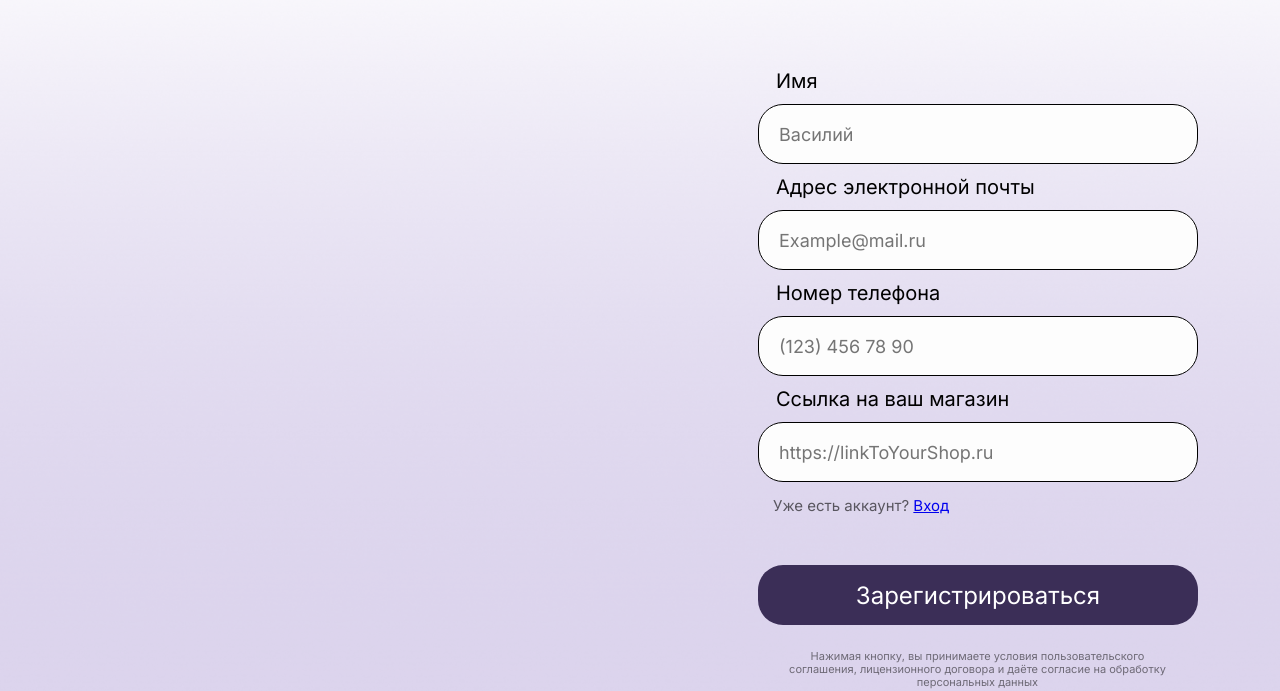
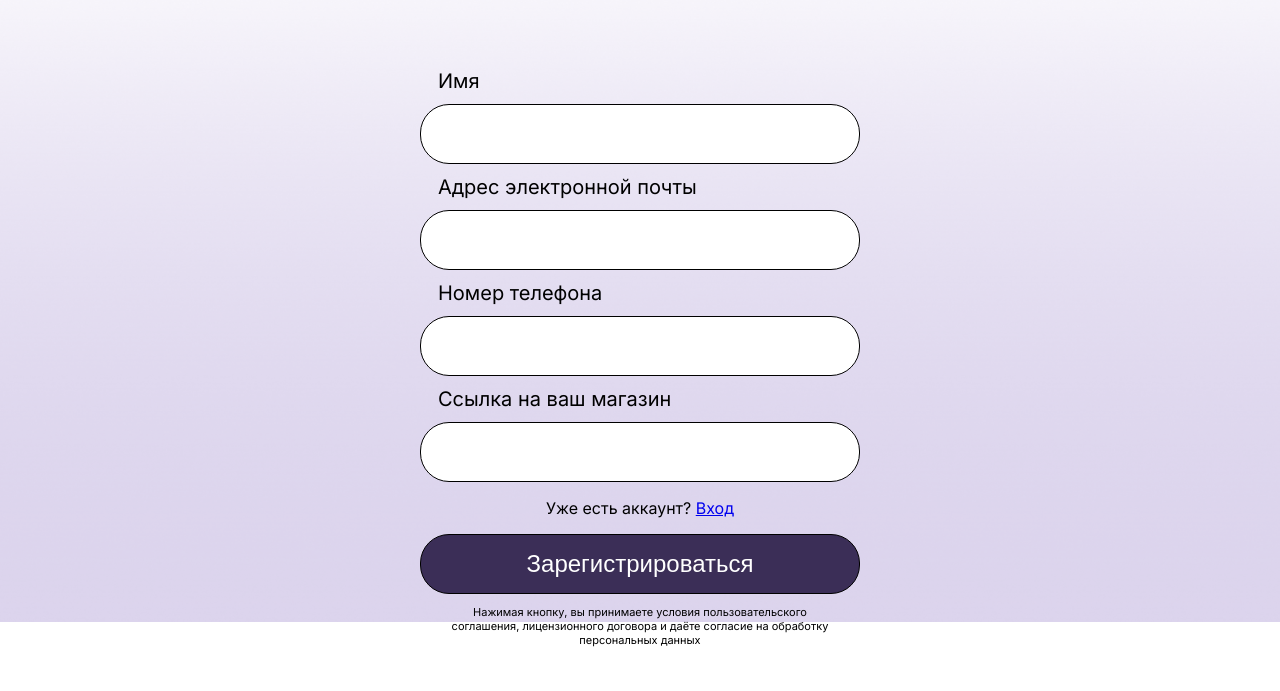
Before and after one commit to Vanek1ch/work, a plain HTML site: page static/html/registration.html in a window 1280 px wide. Shown: the part 178-869 px from the top of the page. After the commit the page ends 836 px from the top, so only its background shows below. Drawn offline with Linux system fonts and the light colour scheme.

Commit message:
added responsive to registration

```diff
--- a/static/css/registration/style.css
+++ b/static/css/registration/style.css
@@ -1,118 +1,101 @@
-* {
+html,
+body {
   margin: 0;
-  padding: 0;
-  list-style: none;
+  height: 100%;
 }
 
 body {
-  background-image: url("../../images/registration/Rectangle 61.png");
+  background-image: url("../../images/registration/Rectangle\ 61.png");
   background-repeat: no-repeat;
-  background-size: cover;
-  max-width: 1920px;
-  max-height: 1080px;
+  background-size:cover;
+
 }
 
-.logo_container {
-  margin-left: 825px;
-  margin-top: 85px;
-
+.header {
+  text-align: center;
   font-family: "Inter";
   font-style: normal;
   font-weight: 400;
-  font-size: 64px;
-  line-height: 77px;
-
+  font-size: max(50%, 64px);
   color: #000000;
 }
 
-.form_container {
+.header__inner {
+  padding-top: 85px;
+}
+
+.registration_form_container {
   margin-top: 74px;
-  margin-left: 758px;
+  display: flex;
+  flex-direction: column;
+  align-items: center;
+  justify-content: center;
+  flex-shrink: 1;
+}
+
+.input_form_container {
+  display: flex;
+  flex-shrink: 1;
+  flex-direction: column;
+  width: min(100%, 440px);
+}
+
+.name_label {
+  padding-top: 11px;
+    padding-bottom: 11px;
+    padding-left: 18px;
+    font-family: "Inter";
+    font-size:20px;
+    font-weight: 400;
+}
+
+.input_form {
+  display: flex;
+  flex-shrink: 1;
+  justify-content: center;
+  align-items: center;
+  box-sizing: border-box;
+  padding-left:30px;
+  min-height: 60px;
+  width: min(100%, 440px);
+  border-radius: 29px;
+  border: black 1px solid;
+  font-size: 30px;
   font-family: "Inter";
   font-style: normal;
   font-weight: 400;
-  font-size: 20px;
-  line-height: 24px;
 
-  color: #000000;
 }
 
-.form_input_name {
-  padding-bottom: 11px;
-  padding-top: 11px;
-  padding-left: 18px;
+.input_form_submit {
+  display: flex;
+  font-size: 24px;
+  color: white;
+  background-color: #3B2E57;
+  flex-shrink: 1;
+  justify-content: center;
+  align-items: center;
+  min-height: 60px;
+  width: min(100%, 440px);
+  border-radius: 29px;
+  border: black 1px solid;
+
 }
 
-.input_text_folder {
-  width: 440px;
-  height: 60px;
 
-  padding-left: 20px;
+
+.license_agreement {
+  font-size: 11px;
+  text-align: center;
+  display: flex;
   font-family: "Inter";
   font-style: normal;
   font-weight: 400;
-  font-size: 18px;
-  line-height: 18px;
-
-  background: #fdfdfd;
-  border: 1px solid #000000;
-  border-radius: 25px;
-  box-sizing: border-box;
 }
 
-.availible_account {
-  padding-left: 15px;
-  padding-top: 15px;
-  padding-bottom: 50px;
-
+.already_have_an_account {
+  text-align: left;
   font-family: "Inter";
   font-style: normal;
   font-weight: 400;
-  font-size: 15px;
-  line-height: 18px;
-
-  color: rgba(0, 0, 0, 0.6);
 }
-
-.registration_submit {
-  /* Rectangle 67 */
-  width: 440px;
-  height: 60px;
-
-  color: white;
-  /* Зарегистрироваться */
-
-  font-family: "Inter";
-  font-style: normal;
-  font-weight: 400;
-  font-size: 24px;
-  line-height: 29px;
-
-  background: #3b2e57;
-  border-radius: 25px;
-  border-style: none;
-  box-sizing: border-box;
-}
-
-.registration_submit:hover {
-  opacity: 0.8;
-  cursor: pointer;
-}
-
-.personal_data_agreement {
-  /* Нажимая кнопку, вы принимаете условия пользовательского соглашения, лицензионного договора и даёте согласие на обработку персональных данных */
-
-  width: 379px;
-  height: 41px;
-  padding-left: 30px;
-  padding-top: 25px;
-
-  font-family: "Inter";
-  font-style: normal;
-  font-weight: 400;
-  font-size: 11px;
-  line-height: 13px;
-  text-align: center;
-
-  color: rgba(0, 0, 0, 0.5);
-}
--- a/static/html/registration.html
+++ b/static/html/registration.html
@@ -3,61 +3,48 @@
   <head>
     <meta charset="UTF-8" />
     <meta name="viewport" content="width=device-width, initial-scale=1.0" />
-    <link rel="stylesheet" href="/work/static/css/registration/style.css" />
+    <link rel="stylesheet" href="../../static/css/registration/style.css" />
     <link rel="preconnect" href="https://fonts.googleapis.com" />
     <link rel="preconnect" href="https://fonts.gstatic.com" crossorigin />
     <link
       href="https://fonts.googleapis.com/css2?family=Inter:ital,opsz,wght@0,14..32,100..900;1,14..32,100..900&display=swap"
       rel="stylesheet"
     />
-    <title>Registration</title>
+    <title>LiveCRM</title>
   </head>
   <body>
-    <div class="logo_container">LiveCRM</div>
-    <div class="form_container">
-      <form action="#" method="post" class="registration_form">
-        <ul class="form_list_container">
-          <li class="form_input_item">
-            <div class="form_input_name">Имя</div>
-            <div class="input_text_folder_container">
-              <input type="text" class="input_text_folder" required placeholder="Василий"/>
-            </div>
-          </li>
-          <li class="form_input_item">
-            <div class="form_input_name">Адрес электронной почты</div>
-            <div class="input_text_folder_container">
-              <input type="email" class="input_text_folder" required placeholder="Example@mail.ru"/>
-            </div>
-          </li>
-          <li class="form_input_item">
-            <div class="form_input_name">Номер телефона</div>
-            <div class="input_text_folder_container">
-              <input type="tel" class="input_text_folder" required placeholder="(123) 456 78 90"/>
-            </div>
-          </li>
-          <li class="form_input_item">
-            <div class="form_input_name">Ссылка на ваш магазин</div>
-            <div class="input_text_folder_container">
-              <input type="url" class="input_text_folder" required placeholder="https://linkToYourShop.ru" />
-            </div>
-          </li>
-          <div class="availible_account">
-            Уже есть аккаунт? <a href="#">Вход</a>
-          </div>
-          <li class="form_input_item">
-            <div class="registration_button_container">
-              <button type="submit" class="registration_submit">
-                Зарегистрироваться
-              </button>
-            </div>
-          </li>
-        </ul>
-      </form>
-      <div class="personal_data_agreement">
-        Нажимая кнопку, вы принимаете условия пользовательского<br />соглашения,
-        лицензионного договора и даёте согласие на обработку<br />персональных
-        данных
+    <header class="header">
+      <div class="header__inner">LiveCRM</div>
+    </header>
+    <form action="#" class="registration_form_container">
+      <div class="input_form_container">
+        <label for="name" class="name_label">Имя</label>
+        <input type="text" class="input_form" id="name" required />
       </div>
-    </div>
+      <div class="input_form_container">
+        <label for="name" class="name_label">Адрес электронной почты</label>
+        <input type="email" class="input_form" id="email" required />
+      </div>
+      <div class="input_form_container">
+        <label for="name" class="name_label">Номер телефона</label>
+        <input type="tel" class="input_form" id="phone" required/>
+      </div>
+      <div class="input_form_container">
+        <label for="name" class="name_label">Ссылка на ваш магазин</label>
+        <input type="url" class="input_form" id="link" required/>
+      </div>
+      <p class="already_have_an_account"> Уже есть аккаунт? <a href="#">Вход</a></p>
+      <input
+        type="submit"
+        value="Зарегистрироваться"
+        class="input_form_submit"
+        id="submit"
+      />
+      <p class="license_agreement">
+        Нажимая кнопку, вы принимаете условия пользовательского<br />
+        соглашения, лицензионного договора и даёте согласие на обработку<br />
+        персональных данных
+      </p>
+    </form>
   </body>
 </html>
```
